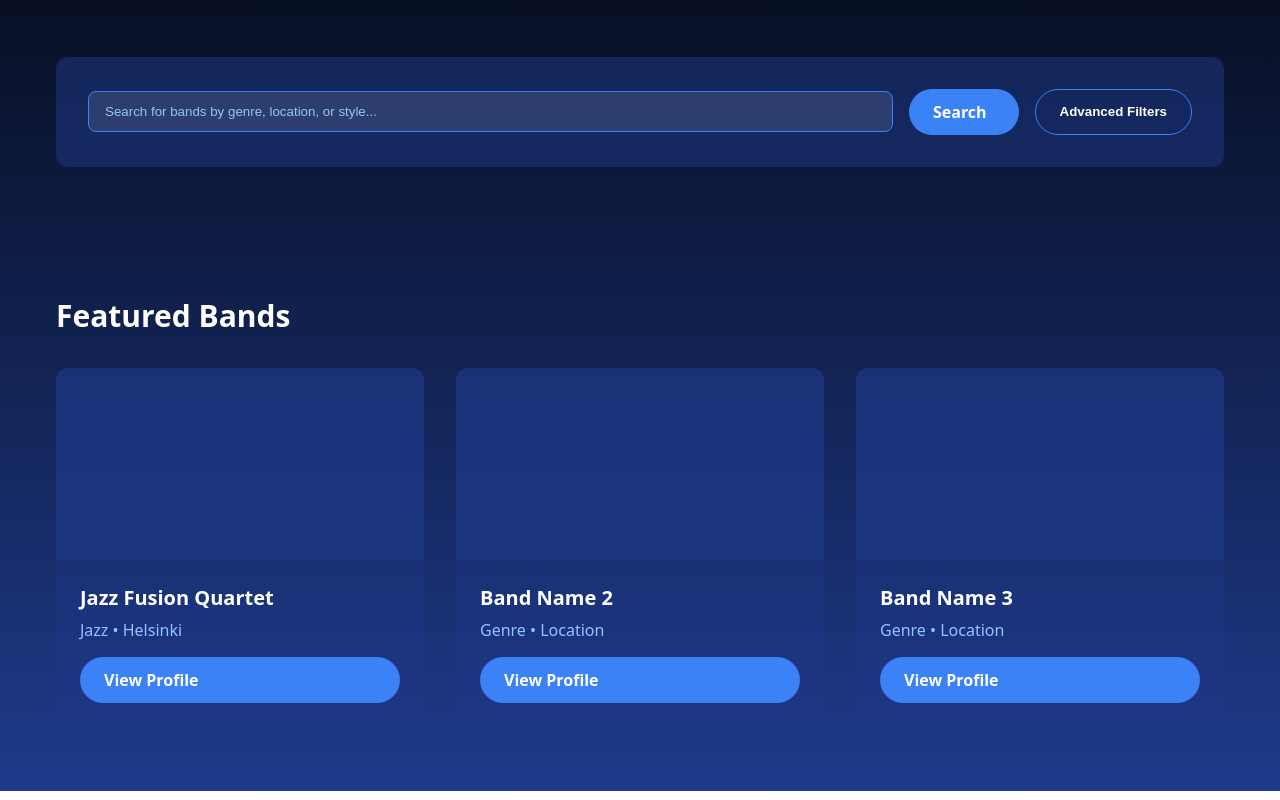
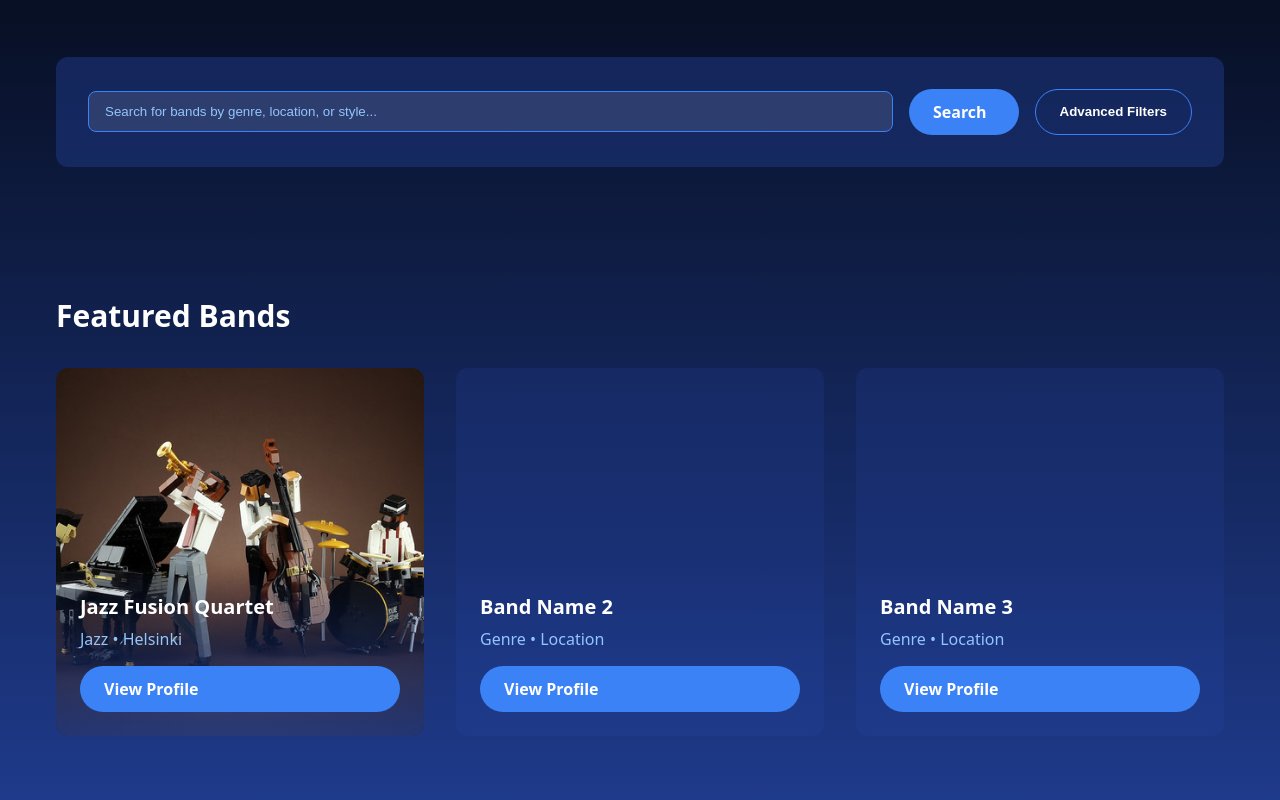
Before and after one commit to Vahvaselka/band-booking, a plain HTML site: page index.html in a window 1280 px wide. Shown: the part 1005-1805 px from the top of the page. Drawn offline with Linux system fonts and the light colour scheme.

Commit message:
typ sista

```diff
--- a/index.html
+++ b/index.html
@@ -93,7 +93,7 @@
     <div class="bands-grid">
         <div class="band-card">
             <div class="band-image">
-                <i class="lucide-music"></i>
+                <img src="src/main/resources/static/images/jazz.jpg" alt="Jazz Fusion Quartet">
             </div>
             <div class="band-content">
                 <h3>Jazz Fusion Quartet</h3>
--- a/src/main/resources/static/css/styles.css
+++ b/src/main/resources/static/css/styles.css
@@ -276,29 +276,42 @@ nav {
 .bands-grid {
     display: grid;
     gap: 2rem;
+    grid-template-columns: repeat(auto-fit, minmax(300px, 1fr));
 }
 
 .band-card {
     background: rgba(30, 58, 138, 0.3);
     border-radius: 0.75rem;
     overflow: hidden;
+    position: relative;
 }
 
 .band-image {
-    height: 12rem;
-    background: rgba(30, 58, 138, 0.5);
-    display: flex;
-    align-items: center;
-    justify-content: center;
+    aspect-ratio: 1 / 1;  /* Makes it square */
+    position: relative;
+    overflow: hidden;
+}
+
+.band-image img {
+    width: 100%;
+    height: 100%;
+    object-fit: cover;
+    display: block;
 }
 
 .band-content {
     padding: 1.5rem;
+    background: linear-gradient(to top, rgba(30, 58, 138, 0.8), transparent);
+    position: absolute;
+    bottom: 0;
+    left: 0;
+    right: 0;
 }
 
 .band-content h3 {
     font-size: 1.25rem;
     margin-bottom: 0.5rem;
+    color: white;
 }
 
 .band-content p {
```
Also changed, not shown: src/main/resources/static/images/jazz.jpg (added).
